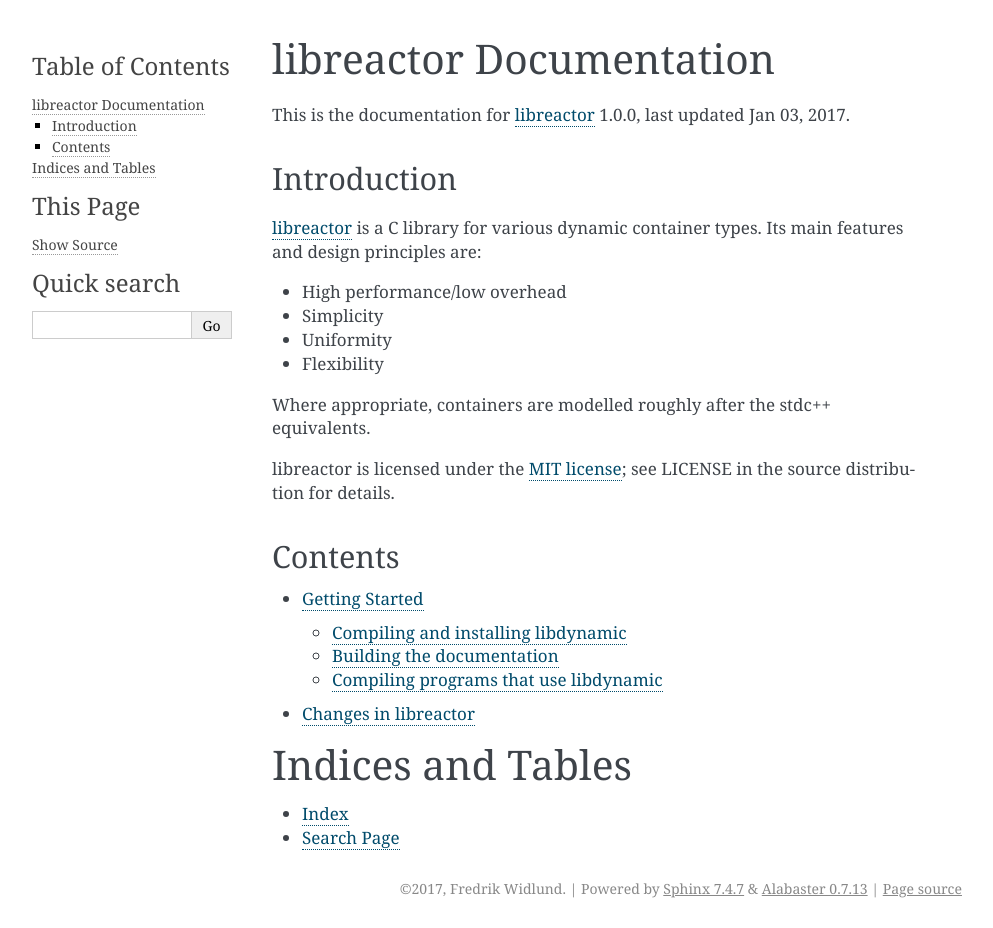
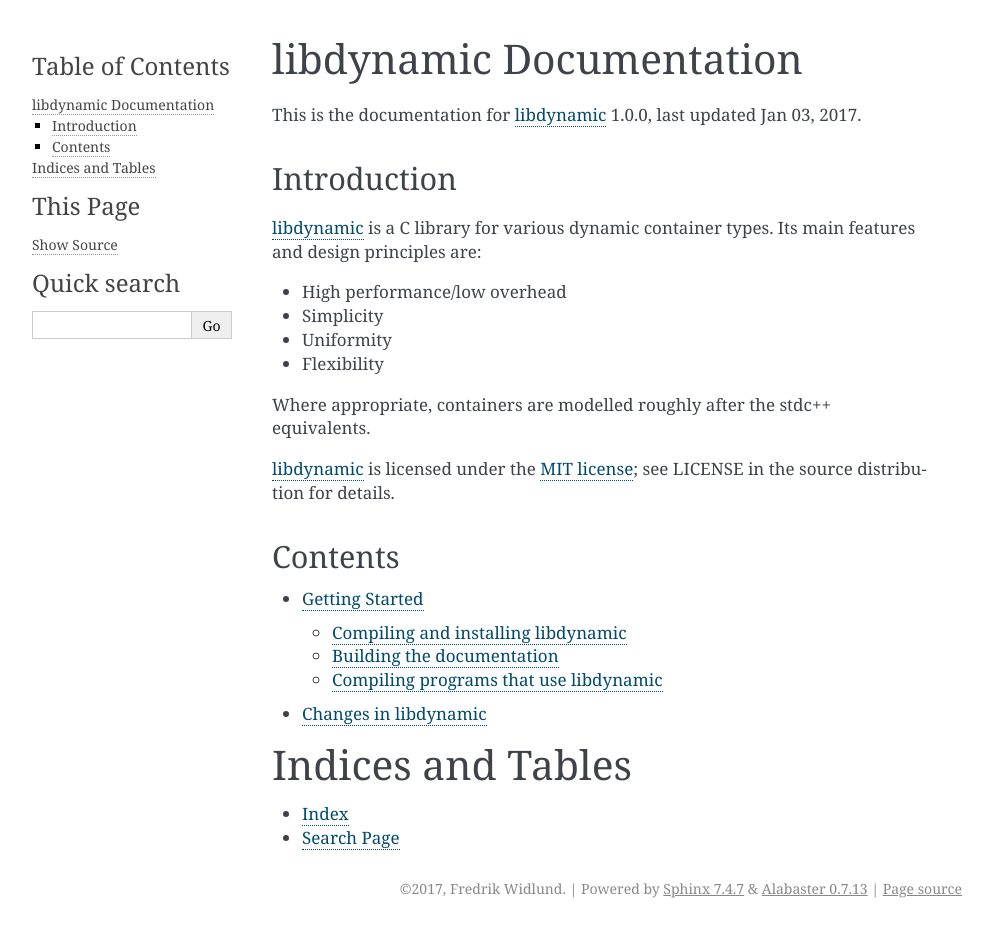
Before and after one commit to fredrikwidlund/libdynamic, a Sphinx documentation site: the page built from docs/index.rst, in a window 1280 px wide. Shown: the whole page, without its empty margins (148-1141 px from the left). Built offline with Sphinx 7.4.7, drawn with Linux system fonts in a browser that asks for light colours.

Commit message:
Docs fixes

```diff
--- a/README.rst
+++ b/README.rst
@@ -35,8 +35,8 @@
 --help`` for the list of all possible configuration options.
 
 The command ``make check`` runs the test suite distributed with
-libreactor. This step is not strictly necessary, but it may find possible
-problems that libreactor has on your platform. If any problems are found,
+libdynamic. This step is not strictly necessary, but it may find possible
+problems that libdynamic has on your platform. If any problems are found,
 please report them.
 
 If you obtained the source from a Git repository (or any other source
--- a/docs/changes.rst
+++ b/docs/changes.rst
@@ -1,5 +1,5 @@
 *********************
-Changes in libreactor
+Changes in libdynamic
 *********************
 
 .. include:: ../CHANGES
--- a/docs/conf.py
+++ b/docs/conf.py
@@ -1,6 +1,6 @@
 # -*- coding: utf-8 -*-
 #
-# libreactor documentation build configuration file, built using the Jansson
+# libdynamic documentation build configuration file, built using the Jansson
 # project as a template
 #
 # This file is execfile()d with the current directory set to its containing dir.
@@ -164,7 +164,7 @@
 #html_file_suffix = None
 
 # Output file base name for HTML help builder.
-htmlhelp_basename = 'libreactordoc'
+htmlhelp_basename = 'libdynamicdoc'
 
 
 # -- Options for LaTeX output --------------------------------------------------
@@ -178,7 +178,7 @@
 # Grouping the document tree into LaTeX files. List of tuples
 # (source start file, target name, title, author, documentclass [howto/manual]).
 latex_documents = [
-  ('index', 'libreactor.tex', u'libreactor Documentation',
+  ('index', 'libdynamic.tex', u'libdynamic Documentation',
    u'Fredrik Widlund', 'manual'),
 ]
 
@@ -211,6 +211,6 @@
 # One entry per manual page. List of tuples
 # (source start file, name, description, authors, manual section).
 man_pages = [
-    ('index', 'libreactor', u'libreactor Documentation',
+    ('index', 'libdynamic', u'libdynamic Documentation',
      [u'Fredrik Widlund'], 1)
 ]
--- a/docs/gettingstarted.rst
+++ b/docs/gettingstarted.rst
@@ -37,8 +37,8 @@
 --help`` for the list of all possible configuration options.
 
 The command ``make check`` runs the test suite distributed with
-libreactor. This step is not strictly necessary, but it may find possible
-problems that libreactor has on your platform. If any problems are found,
+libdynamic. This step is not strictly necessary, but it may find possible
+problems that libdynamic has on your platform. If any problems are found,
 please report them.
 
 If you obtained the source from a Git repository (or any other source
@@ -81,7 +81,7 @@
 Compiling programs that use libdynamic
 ======================================
 
-libreactor headers files are included through one C header file, :file:`dynamic.h`, so it's enough
+libdynamic headers files are included through one C header file, :file:`dynamic.h`, so it's enough
 to put the line
 
 ::
--- a/docs/index.rst
+++ b/docs/index.rst
@@ -1,12 +1,12 @@
-libreactor Documentation
+libdynamic Documentation
 ========================
 
-This is the documentation for libreactor_ |release|, last updated |today|.
+This is the documentation for libdynamic_ |release|, last updated |today|.
 
 Introduction
 ------------
 
-libreactor_ is a C library for various dynamic container types. Its main features and design principles are:
+libdynamic_ is a C library for various dynamic container types. Its main features and design principles are:
 
 - High performance/low overhead
 
@@ -18,10 +18,10 @@
 
 Where appropriate, containers are modelled roughly after the stdc++ equivalents.
 
-libreactor is licensed under the `MIT license`_; see LICENSE in the
+libdynamic_ is licensed under the `MIT license`_; see LICENSE in the
 source distribution for details.
 
-.. _libreactor: https://github.com/fredrikwidlund/libdynamic
+.. _libdynamic: https://github.com/fredrikwidlund/libdynamic
 .. _`MIT license`: http://www.opensource.org/licenses/mit-license.php
 
 Contents
```
Also changed, not shown: 1 other file.
